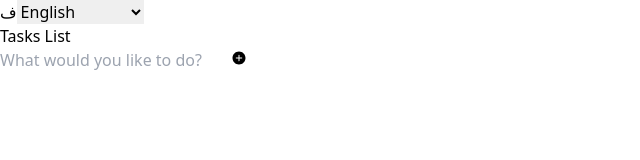
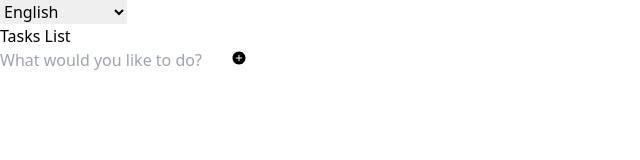
Before and after one commit to abodesigner/tasklist-rtk, a React (Vite) app: page / in a window 1280 px wide. Shown: the top 160 px of the page, without its empty margins (0-640 px from the left). Built offline with nearby package versions, Linux system fonts and the light colour scheme.

Commit message:
removing comment

```diff
--- a/src/App.tsx
+++ b/src/App.tsx
@@ -11,7 +11,7 @@ function App() {
   useLocalizeDocumentAttributes();
 
   return (
-    <div className="bg-white h-screen flex flex-col items-center justify-center">ف
+    <div className="bg-white h-screen flex flex-col items-center justify-center">
 
       <select
         className="px-4 py-2"
```
Also changed, not shown: src/i18n.ts (+0 -17 lines).
